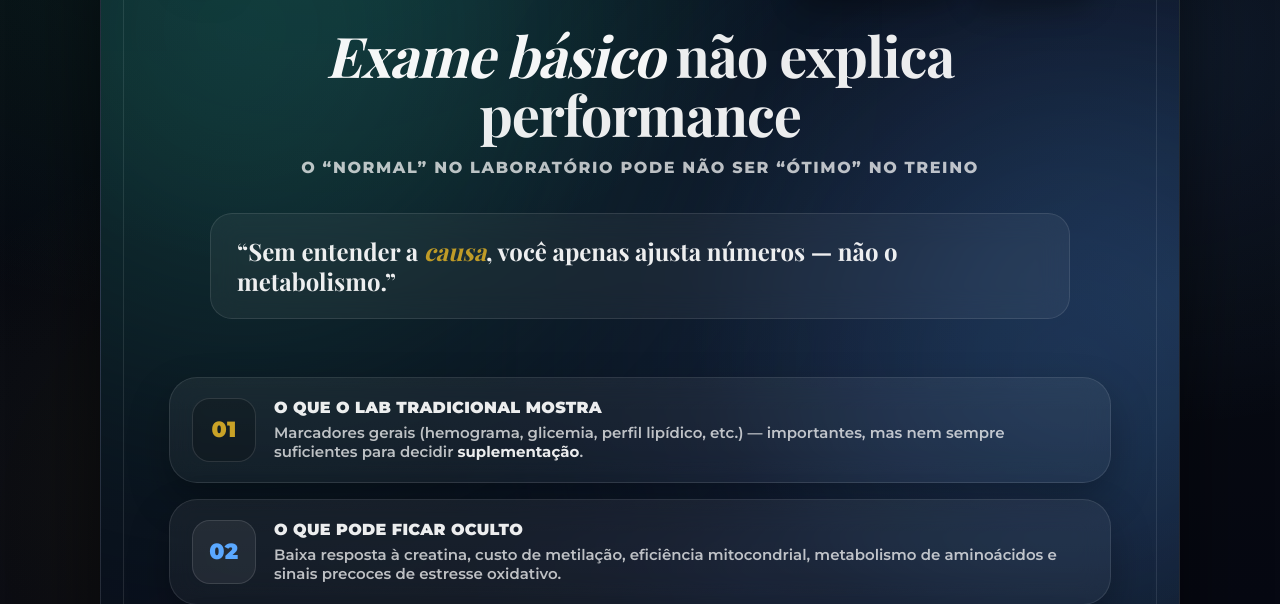
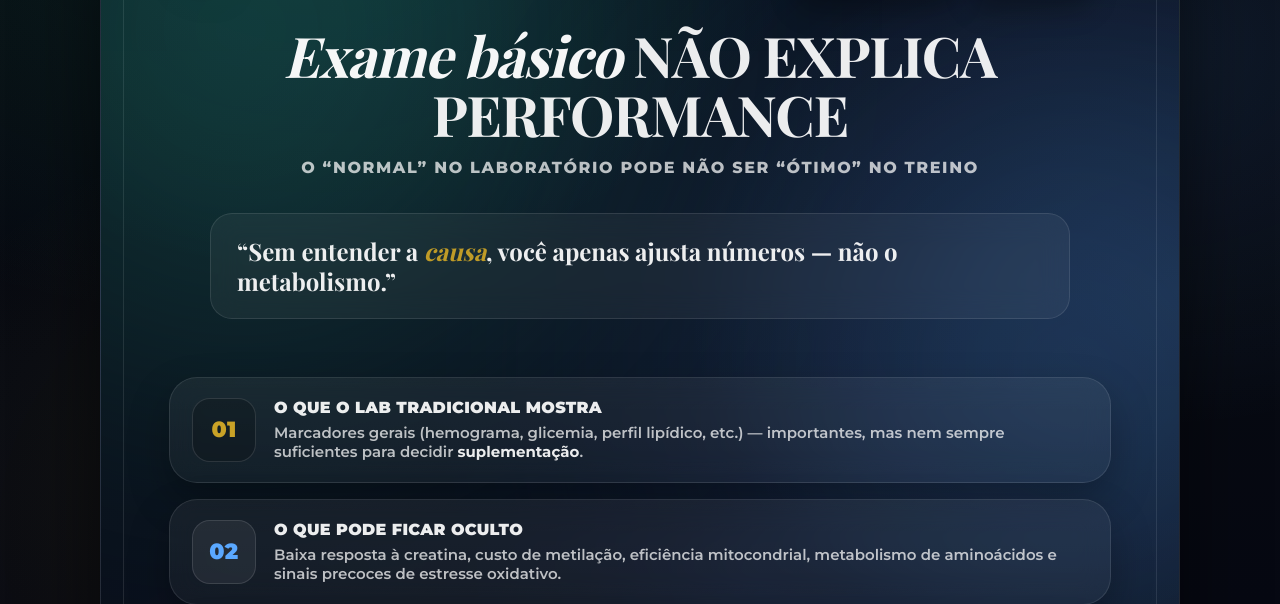
Before and after one commit to Caredu7Lakes/Digital-adversiting, a plain HTML site: page index3.html in a window 1280 px wide. Shown: the part 196-800 px from the top of the page. Drawn offline with nearby package versions, Linux system fonts and the light colour scheme; a web font is replaced by a local one.

Commit message:
Update index3.html

```diff
--- a/index3.html
+++ b/index3.html
@@ -163,7 +163,7 @@
           </div>
 
           <div class="title">
-            <h1 class="h1"><em>Exame básico</em> não explica performance</h1>
+            <h1 class="h1"><em>Exame básico</em> NÃO EXPLICA PERFORMANCE</h1>
             <div class="subline">O “normal” no laboratório pode não ser “ótimo” no treino</div>
           </div>
 
```
